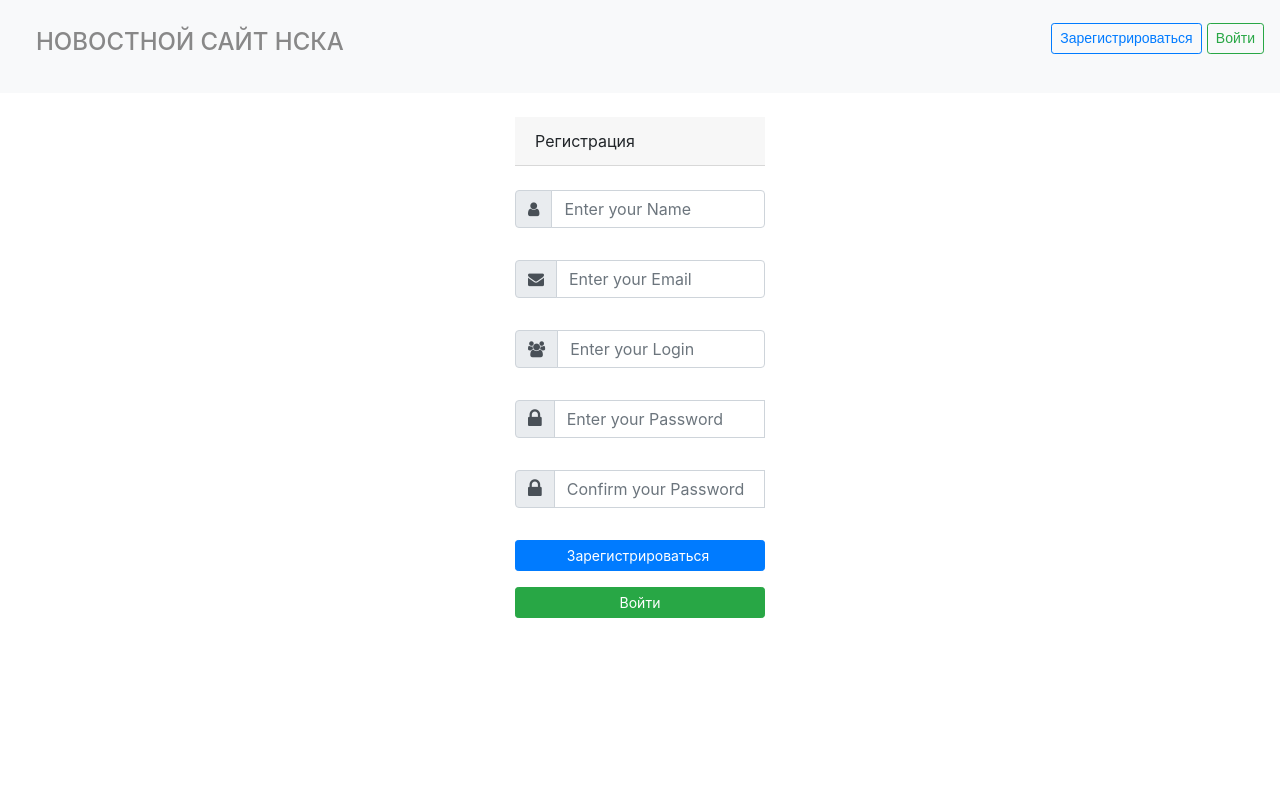
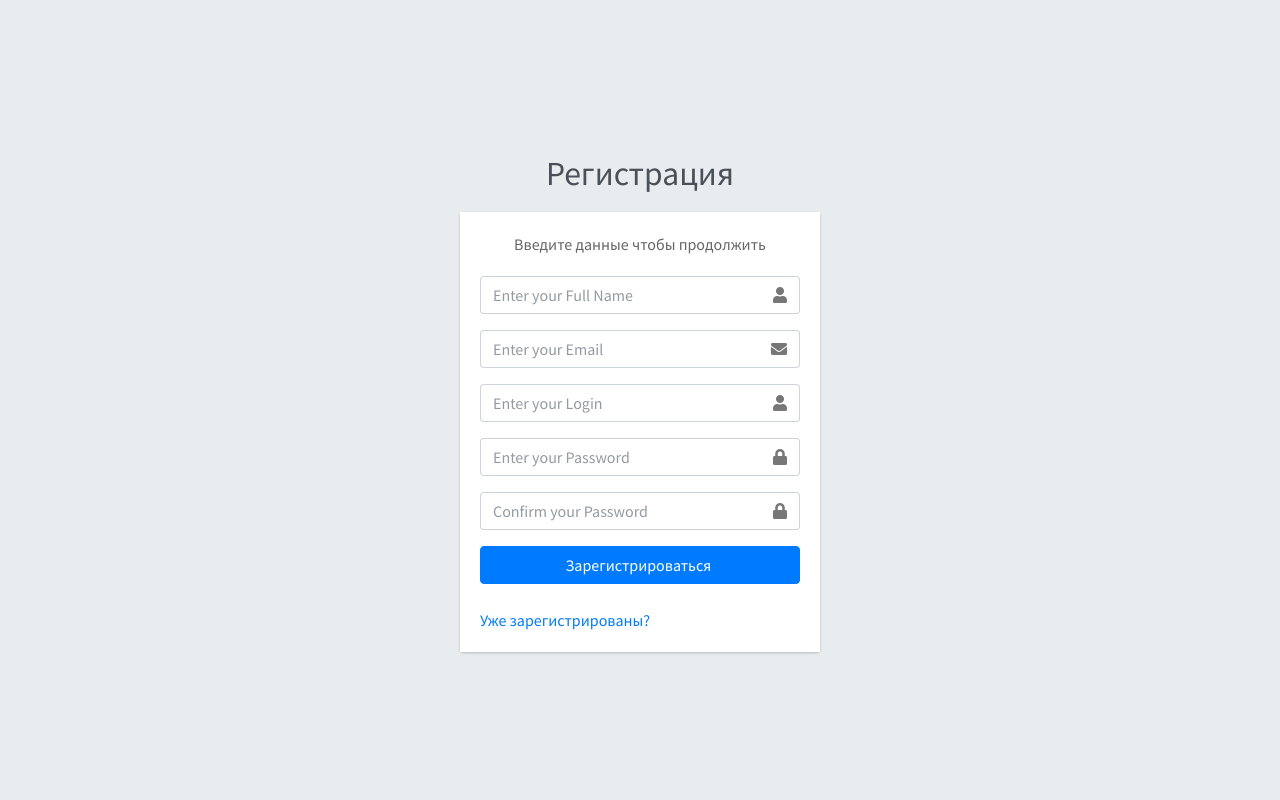
Before and after one commit to sersad/web-flask, a Flask app: page /register in a window 1280 px wide. Run offline with Flask 2, Linux system fonts and the light colour scheme; some libraries are stand-ins or nearby versions.

Commit message:
new register

```diff
--- a/main.py
+++ b/main.py
@@ -24,7 +24,8 @@ app = Flask(__name__)
 csrf = CSRFProtect(app)
 api = Api(app)
 
-SECRET_KEY = os.urandom(32)
+# SECRET_KEY = os.urandom(32)
+SECRET_KEY = "asdaoisdiioaoisdjoiasjdiajsdoajoj"
 
 app.config.update(
     SECRET_KEY=SECRET_KEY,
--- a/templates/base.html
+++ b/templates/base.html
@@ -58,12 +58,12 @@
     </nav>
 </header>
 <!-- Begin page content -->
-<main role="main" class="container">
+
 
     {% block content %}
 
     {% endblock %}
 
-</main>
+
 </body>
 </html>
--- a/templates/base_noheader.html
+++ b/templates/base_noheader.html
@@ -22,20 +22,14 @@
 
     {% endblock %}
 
-
-
-
 <header>
 
 </header>
 <!-- Begin page content -->
 
-
     {% block content %}
 
     {% endblock %}
-
-
 
 <!-- jQuery -->
 <script src="{{ url_for('static', filename='/plugins/jquery/jquery.min.js') }}"></script>
--- a/templates/category.html
+++ b/templates/category.html
@@ -1,4 +1,8 @@
 {% extends "base.html" %}
+
+{% block body %}
+<body class="hold-transition login-page">
+{% endblock %}
 
 {% block content %}
 
--- a/templates/register.html
+++ b/templates/register.html
@@ -1,46 +1,44 @@
-{% extends "base.html" %}
+{% extends "base_noheader.html" %}
+
+{% block body %}
+<body class="hold-transition login-page">
+{% endblock %}
 
 {% block content %}
 
-<div class="container align-text-bottom">
-    <div class="row main align-text-bottom">
-        <div class="main-login">
-            <br>
-            <div class="card-header align-text-bottom">
-                Регистрация
+
+<div class="login-box">
+  <div class="login-logo">
+    <a href="/"><b>{{ title }}</b></a>
   </div>
-            <br>
-            <form class="form-horizontal" method="post" action="">
+  <!-- /.login-logo -->
+  <div class="card">
+    <div class="card-body login-card-body">
+
+      <p class="login-box-msg">Введите данные чтобы продолжить</p>
+
+      <form action="" method="post">
         {{ form.hidden_tag() }}
         {% if message %}
           <div class="alert alert-danger">{{ message }}</div>
         {% endif %}
 
-                <label class="sr-only" for="inlineFormInputGroup">{{ form.name.label }}</label>
-                <div class="input-group mb-2">
-                    <div class="input-group-prepend">
-                        <div class="input-group-text">
-                            <i class="fa fa-user" aria-hidden="true"></i>
-                        </div>
-                    </div>
+        <div class="input-group mb-3">
           {{ form.name(class="form-control", type="form-control", id="name",
-                    placeholder="Enter your Name") }}
+            placeholder="Enter your Full Name") }}
           {% for error in form.name.errors %}
             <p class="alert alert-danger" role="alert">
                 {{ error }}
             </p>
           {% endfor %}
+          <div class="input-group-append">
+            <div class="input-group-text">
+              <span class="fas fa-user"></span>
+            </div>
+          </div>
         </div>
 
-                <br>
-
-                <label class="sr-only" for="inlineFormInputGroup">{{ form.email.label }}</label>
-                <div class="input-group mb-2">
-                    <div class="input-group-prepend">
-                        <div class="input-group-text">
-                            <i class="fa fa-envelope" aria-hidden="true"></i>
-                        </div>
-                    </div>
+        <div class="input-group mb-3">
           {{ form.email(class="form-control", type="email", id="email",
           placeholder="Enter your Email") }}
           {% for error in form.email.errors %}
@@ -48,17 +46,14 @@
                 {{ error }}
             </p>
           {% endfor %}
+          <div class="input-group-append">
+            <div class="input-group-text">
+              <span class="fas fa-envelope"></span>
+            </div>
+          </div>
         </div>
 
-                <br>
-
-                <label class="sr-only" for="inlineFormInputGroup">{{ form.login.label }}</label>
-                <div class="input-group mb-2">
-                    <div class="input-group-prepend">
-                        <div class="input-group-text">
-                            <i class="fa fa-users" aria-hidden="true"></i>
-                        </div>
-                    </div>
+        <div class="input-group mb-3">
           {{ form.login(class="form-control", type="form-control", id="login",
               placeholder="Enter your Login") }}
           {% for error in form.login.errors %}
@@ -66,57 +61,64 @@
                 {{ error }}
             </p>
           {% endfor %}
+          <div class="input-group-append">
+            <div class="input-group-text">
+              <span class="fas fa-user"></span>
+            </div>
+          </div>
         </div>
 
-                <br>
-
-                <label class="sr-only" for="inlineFormInputGroup">{{ form.password.label }}</label>
-                <div class="input-group mb-2">
-                    <div class="input-group-prepend">
-                        <div class="input-group-text">
-                            <i class="fa fa-lock fa-lg" aria-hidden="true"></i>
-                        </div>
-                    </div>
+        <div class="input-group mb-3">
           {{ form.password(class="form-control", id="password", type="password",
-                    placeholder="Enter your Password") }}<br>
+            placeholder="Enter your Password") }}
           {% for error in form.password.errors %}
             <p class="alert alert-danger" role="alert">
                 {{ error }}
             </p>
           {% endfor %}
+          <div class="input-group-append">
+            <div class="input-group-text">
+              <span class="fas fa-lock"></span>
+            </div>
+          </div>
         </div>
 
-                <br>
-
-                <label class="sr-only" for="inlineFormInputGroup">{{ form.password_again.label }}</label>
-                <div class="input-group mb-2">
-                    <div class="input-group-prepend">
-                        <div class="input-group-text">
-                            <i class="fa fa-lock fa-lg" aria-hidden="true"></i>
-                        </div>
-                    </div>
+        <div class="input-group mb-3">
           {{ form.password_again(class="form-control", id="confirm", type="password",
-                    placeholder="Confirm your Password") }}<br>
+                    placeholder="Confirm your Password") }}
           {% for error in form.password_again.errors %}
             <p class="alert alert-danger" role="alert">
                 {{ error }}
             </p>
           {% endfor %}
-                </div>
-
-                <br>
-
-                <div class="form-group ">
-                    {{ form.submit(type="submit", class="btn btn-primary btn-block btn-sm login-button") }}
-                </div>
-                <div class="login-register">
-                    <a href="login" class="btn btn-success btn-sm btn-block login-button">Войти</a>
-                </div>
-
-
-            </form>
+          <div class="input-group-append">
+            <div class="input-group-text">
+              <span class="fas fa-lock"></span>
             </div>
           </div>
         </div>
 
+        <div class="row">
+          <div class="col-8">
+
+          </div>
+          <!-- /.col -->
+          <div class="col">
+            {{ form.submit(type="submit", class="btn btn-primary btn-block") }}
+          </div>
+          <!-- /.col -->
+        </div>
+      </form>
+
+
+      <p class="mb-0">
+        <br>
+        <a href="login" class="text-center">Уже зарегистрированы?</a>
+      </p>
+    </div>
+    <!-- /.login-card-body -->
+  </div>
+</div>
+<!-- /.login-box -->
+
 {% endblock %}
```
Also changed, not shown: templates/categories.html (+5 -2 lines), templates/login.html (+6 -12 lines), templates/register2.html (added, +122 -0 lines), db/base.db. Lines whose indentation alone changed are shown as unchanged.
